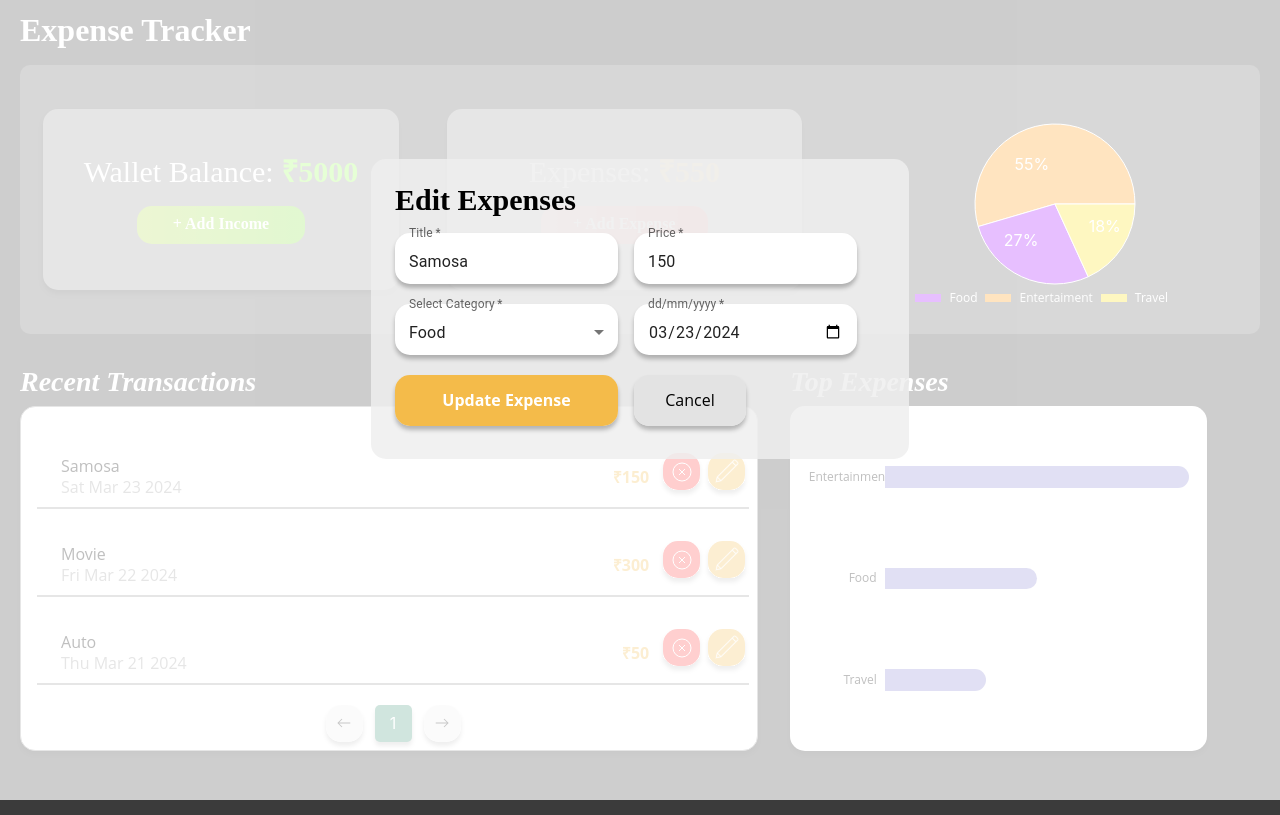
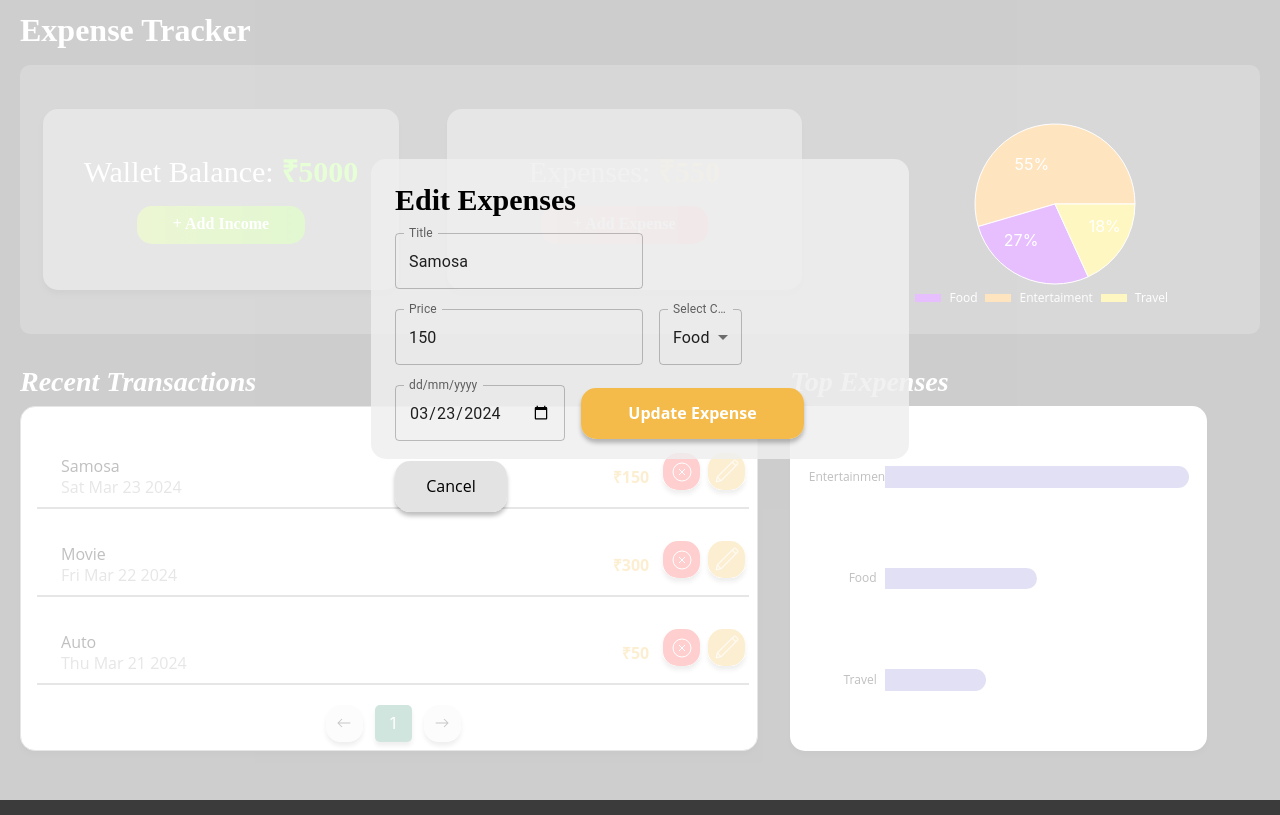
Before and after one commit to c0der-nb/expense-tracker, a React (Create React App) app: page / in a window 1280 px wide. Both pictures are taken after a click on the icon 726 px from the left and 475 px from the top of the page. Built offline with nearby package versions, Linux system fonts and the light colour scheme; some icons are missing.

Commit message:
remove input stuff from TextField

```diff
--- a/src/components/ExpenseModal/ExpenseModal.jsx
+++ b/src/components/ExpenseModal/ExpenseModal.jsx
@@ -50,13 +50,13 @@ function ExpenseModal({type, selectedExpense, addExpenseHandler, updateExpenseHa
                 <p className={styles.modalHeading}>Add Expenses</p>
                 <form onSubmit={addHandler} className={styles.expenseFormContainer}>
                     <TextField onChange={(e) => setTitle(e.target.value)} id="title" label="Title" variant="outlined" />
-                    <TextField sx={{"& fieldset": { border: 'none' },}} onChange={((e) => setPrice(e.target.value))} className={styles.inputBox} type="text" label="Price" id="price" variant="outlined" required />
-                    <TextField sx={{"& fieldset": { border: 'none' },}} select onChange={((e) => setCategory(e.target.value))} className={styles.inputBox} name="Category Dropdown" label="Select Category" id="category" required>
+                    <TextField onChange={((e) => setPrice(e.target.value))} type="text" label="Price" id="price" variant="outlined" />
+                    <TextField select onChange={((e) => setCategory(e.target.value))} name="Category Dropdown" label="Select Category" id="category">
                         <MenuItem value="Entertainment">Entertainment</MenuItem>
                         <MenuItem value="Food">Food</MenuItem>
                         <MenuItem value="Travel">Travel</MenuItem>
                     </TextField>
-                    <TextField sx={{"& fieldset": { border: 'none' },}} onChange={(e) => setDate(e.target.value)} className={styles.inputBox} type="date" placeholder="dd/mm/yyyy" id="date" required />
+                    <TextField onChange={(e) => setDate(e.target.value)} type="date" placeholder="dd/mm/yyyy" id="date" />
                     <button type="submit" className={`${styles.addButton} cursor-pointer`}>Add Expense</button>
                     <button className={`${styles.cancel} cursor-pointer`} onClick={cancelHandler}>Cancel</button>
                 </form>
@@ -71,14 +71,14 @@ function ExpenseModal({type, selectedExpense, addExpenseHandler, updateExpenseHa
                 >
                 <p className={styles.modalHeading}>Edit Expenses</p>
                 <form onSubmit={updateHandler} className={styles.expenseFormContainer}>
-                    <TextField sx={{"& fieldset": { border: 'none' },}} onChange={(e) => setTitle(e.target.value)} className={styles.inputBox} type="text" label="Title" variant="outlined" defaultValue={selectedExpense.title} id="title" required />
-                    <TextField sx={{"& fieldset": { border: 'none' },}} onChange={(e) => setPrice(e.target.value)} className={styles.inputBox} type="text" label="Price" variant="outlined" defaultValue={selectedExpense.price} id="price" required />
-                    <TextField sx={{"& fieldset": { border: 'none' },}} select onChange={(e) => setCategory(e.target.value)} className={styles.inputBox} name="Category Dropdown" label="Select Category" variant="outlined" defaultValue={selectedExpense.category} id="category" required>
+                    <TextField onChange={(e) => setTitle(e.target.value)} type="text" label="Title" variant="outlined" defaultValue={selectedExpense.title} id="title" />
+                    <TextField onChange={(e) => setPrice(e.target.value)} type="text" label="Price" variant="outlined" defaultValue={selectedExpense.price} id="price" />
+                    <TextField select onChange={(e) => setCategory(e.target.value)} name="Category Dropdown" label="Select Category" variant="outlined" defaultValue={selectedExpense.category} id="category">
                         <MenuItem value="Entertainment">Entertainment</MenuItem>
                         <MenuItem value="Food">Food</MenuItem>
                         <MenuItem value="Travel">Travel</MenuItem>
                     </TextField>
-                    <TextField sx={{"& fieldset": { border: 'none' },}} onChange={(e) => setDate(e.target.value)} className={styles.inputBox} type="date" label="dd/mm/yyyy" variant="outlined" defaultValue={selectedExpense.date} id="date" required/>
+                    <TextField onChange={(e) => setDate(e.target.value)} type="date" label="dd/mm/yyyy" variant="outlined" defaultValue={selectedExpense.date} id="date"/>
                     <button type="submit" className={`${styles.addButton} cursor-pointer`}>Update Expense</button>
                     <button className={`${styles.cancel} cursor-pointer`} onClick={cancelHandler}>Cancel</button>
                 </form>
```
